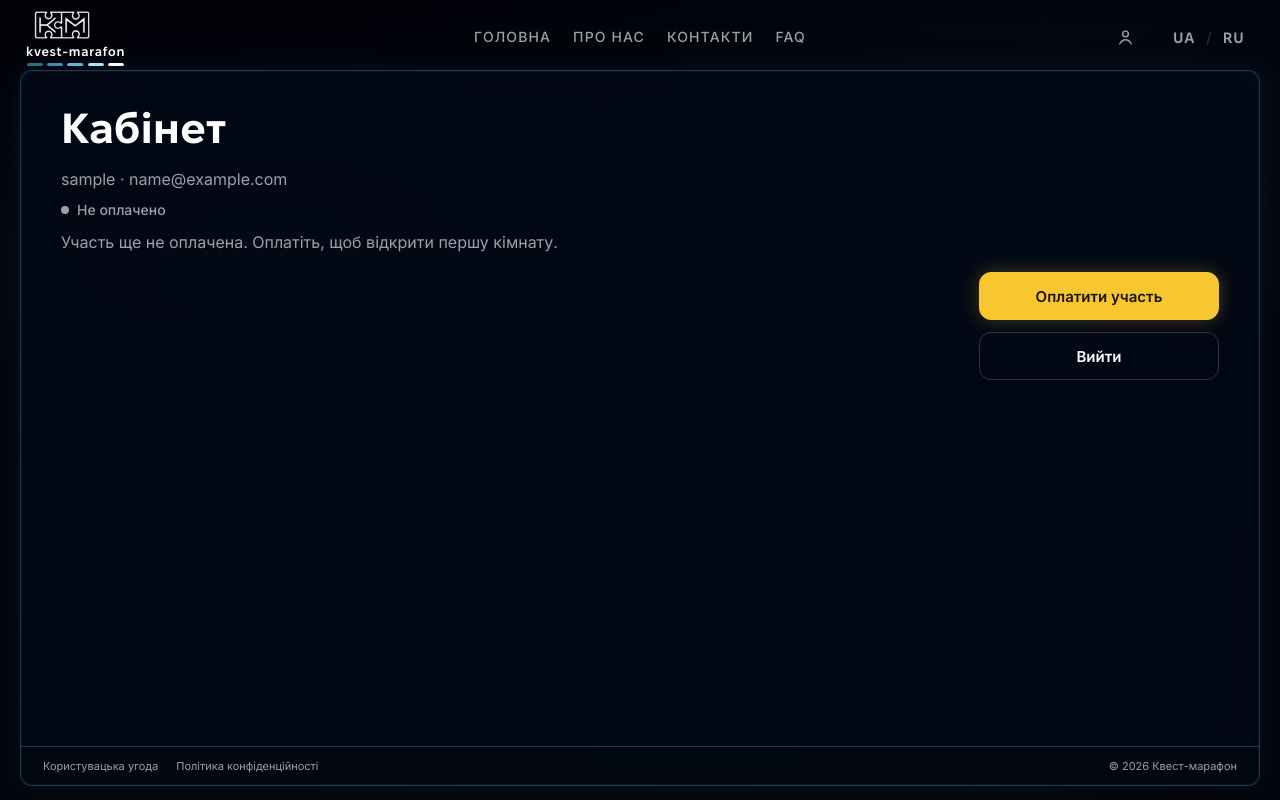
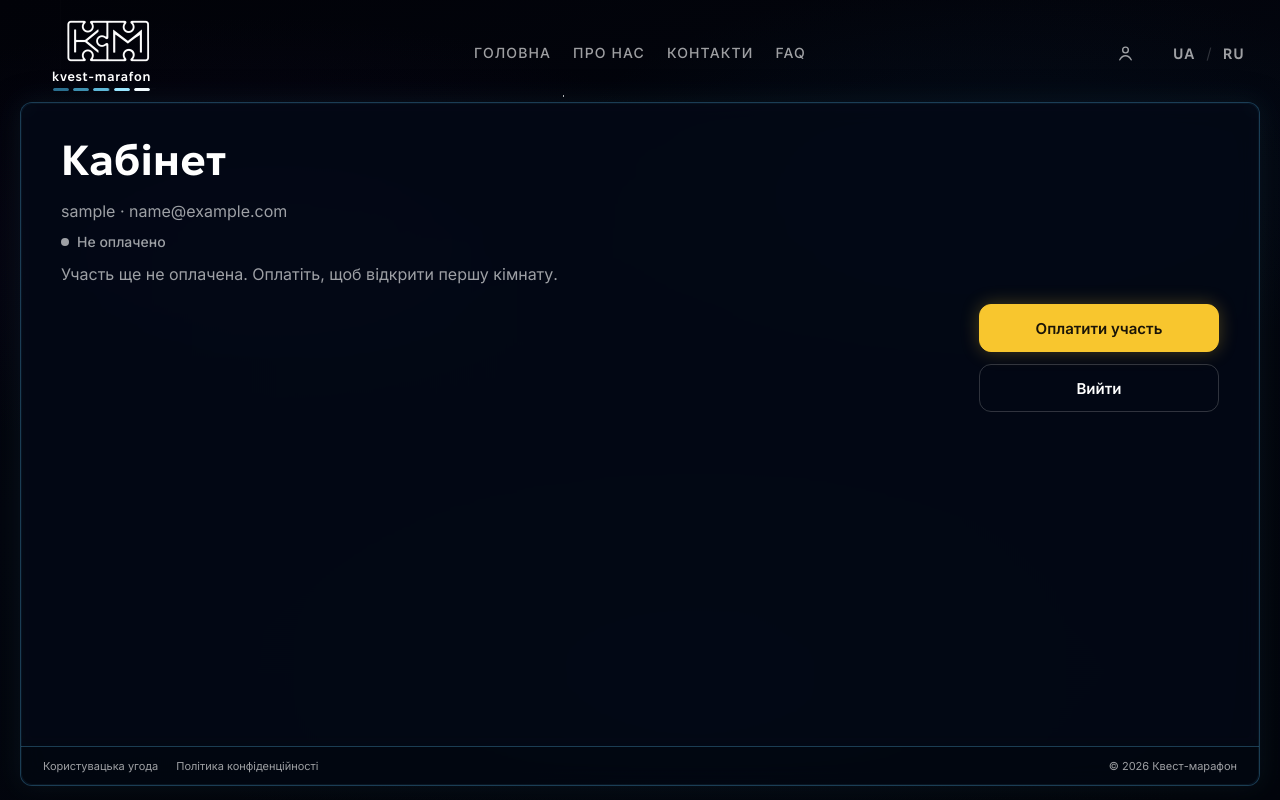
Before and after one commit to prometeylabsanna-lgtm/questmarathon, a Django app: page /cabinet/ in a window 1280 px wide. Run offline with Django 5.2, Linux system fonts and the light colour scheme; the visitor is signed in with stand-in values (Sample User, id 1); data comes from the database, SQL or seed files in the repository.

Commit message:
правки раунд 1

```diff
--- a/static/css/style-glass.css
+++ b/static/css/style-glass.css
@@ -97,7 +97,7 @@
 .qm-header {
   position: relative;
   z-index: 2;
-  padding: 0 4px;
+  padding: 0 4px 0 max(18px, env(safe-area-inset-left));
   border: 0;
   background: transparent;
   flex-shrink: 0;
@@ -343,7 +343,7 @@
 
 @media (min-width: 768px) {
   .qm-header {
-    padding: 0 6px;
+    padding: 0 6px 0 32px;
   }
 
   .qm-footer {
@@ -365,7 +365,7 @@
 
 @media (max-width: 767px) {
   .qm-body {
-    --qm-header-h: 56px;
+    --qm-header-h: 72px;
     padding: 8px;
     padding-top: max(8px, env(safe-area-inset-top));
     padding-bottom: max(8px, env(safe-area-inset-bottom));
@@ -384,7 +384,7 @@
 
   .qm-header {
     gap: 6px;
-    padding: 0 2px;
+    padding: 0 2px 0 max(16px, env(safe-area-inset-left));
   }
 
   .qm-brand-name {
--- a/static/css/style.css
+++ b/static/css/style.css
@@ -77,6 +77,7 @@ html {
   height: var(--qm-header-h);
   position: relative;
   z-index: 2;
+  padding-left: max(16px, env(safe-area-inset-left));
 }
 
 a.qm-header__brand,
@@ -424,8 +425,8 @@ a.qm-header__brand:hover {
   line-height: 0;
   text-decoration: none;
   flex-shrink: 0;
-  width: 56px;
-  height: 28px;
+  width: 88px;
+  height: 42px;
   overflow: visible;
   position: relative;
 }
@@ -434,7 +435,7 @@ a.qm-header__brand:hover {
   position: absolute;
   left: 50%;
   top: 50%;
-  height: 52px;
+  height: 78px;
   width: auto;
   max-width: none;
   object-fit: contain;
--- a/static/css/style2.css
+++ b/static/css/style2.css
@@ -355,7 +355,7 @@
   .qm-body {
     --qm-pad-y: 14px;
     --qm-gap: 10px;
-    --qm-header-h: 46px;
+    --qm-header-h: 78px;
     --qm-pad-top: max(var(--qm-pad-y), env(safe-area-inset-top));
     padding: var(--qm-pad-top) max(20px, env(safe-area-inset-right)) max(14px, env(safe-area-inset-bottom)) max(20px, env(safe-area-inset-left));
     gap: var(--qm-gap);
@@ -390,12 +390,12 @@
   }
 
   .qm-logo {
-    width: 72px;
-    height: 34px;
+    width: 112px;
+    height: 52px;
   }
 
   .qm-logo__img {
-    height: 64px;
+    height: 96px;
   }
 
   .qm-brand-name {
--- a/templates/accounts/cabinet.html
+++ b/templates/accounts/cabinet.html
@@ -26,9 +26,9 @@
         <li{% if room.state == "locked" %} data-state="locked"{% elif room.state == "current" %} data-state="current"{% endif %}>
           <span>{{ room.number }}</span>
           {% if room.url %}
-            <a href="{{ room.url }}">{% trans "Кімната" %} {{ room.n }}</a>
+            <a href="{{ room.url }}">{% trans "Підказка" %} {{ room.n }}</a>
           {% else %}
-            <span>{% trans "Кімната" %} {{ room.n }}</span>
+            <span>{% trans "Підказка" %} {{ room.n }}</span>
           {% endif %}
           <span>{{ room.status_label }}</span>
         </li>
```
Also changed, not shown: templates/quest/room.html (+0 -8 lines).
